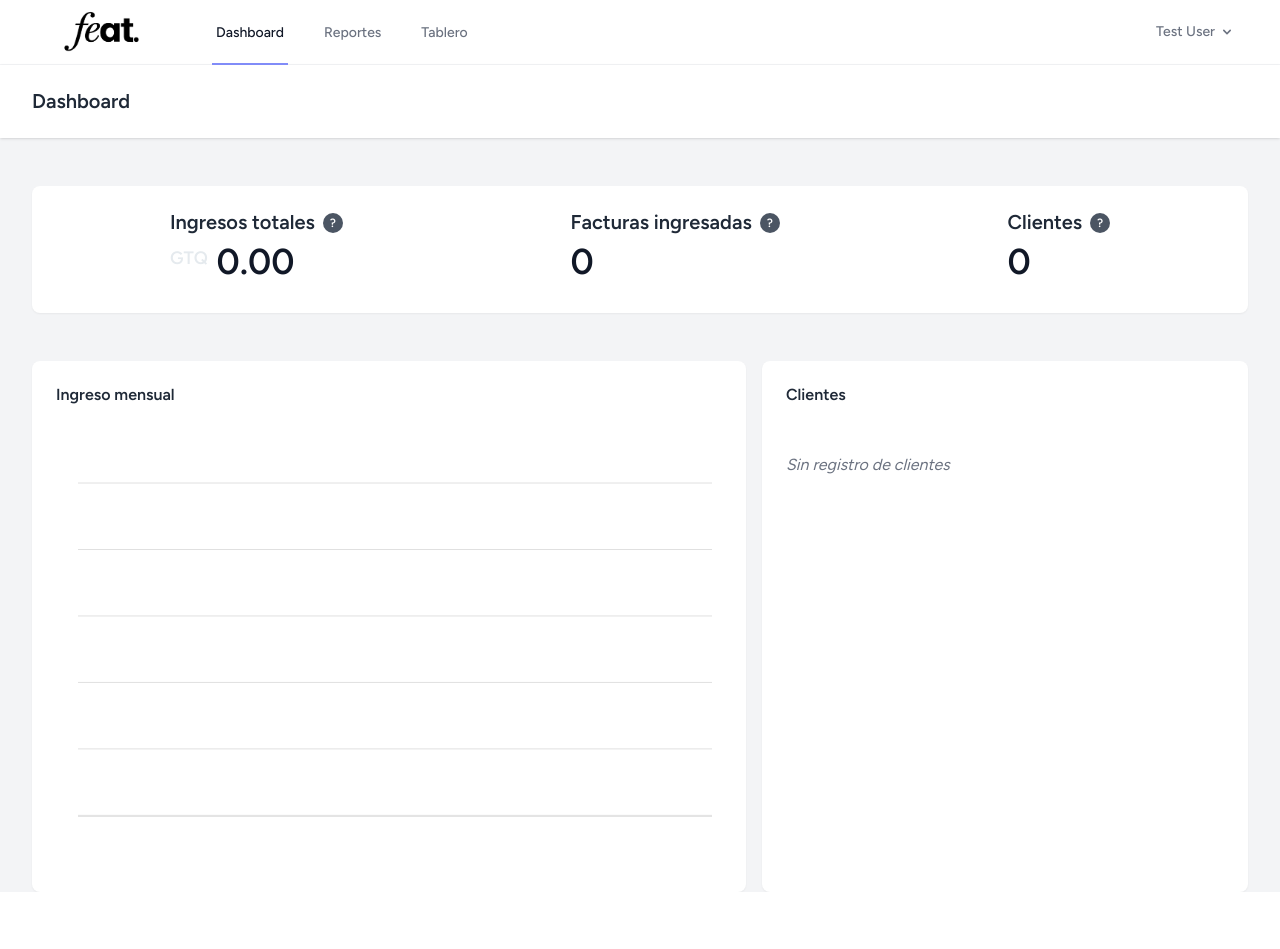
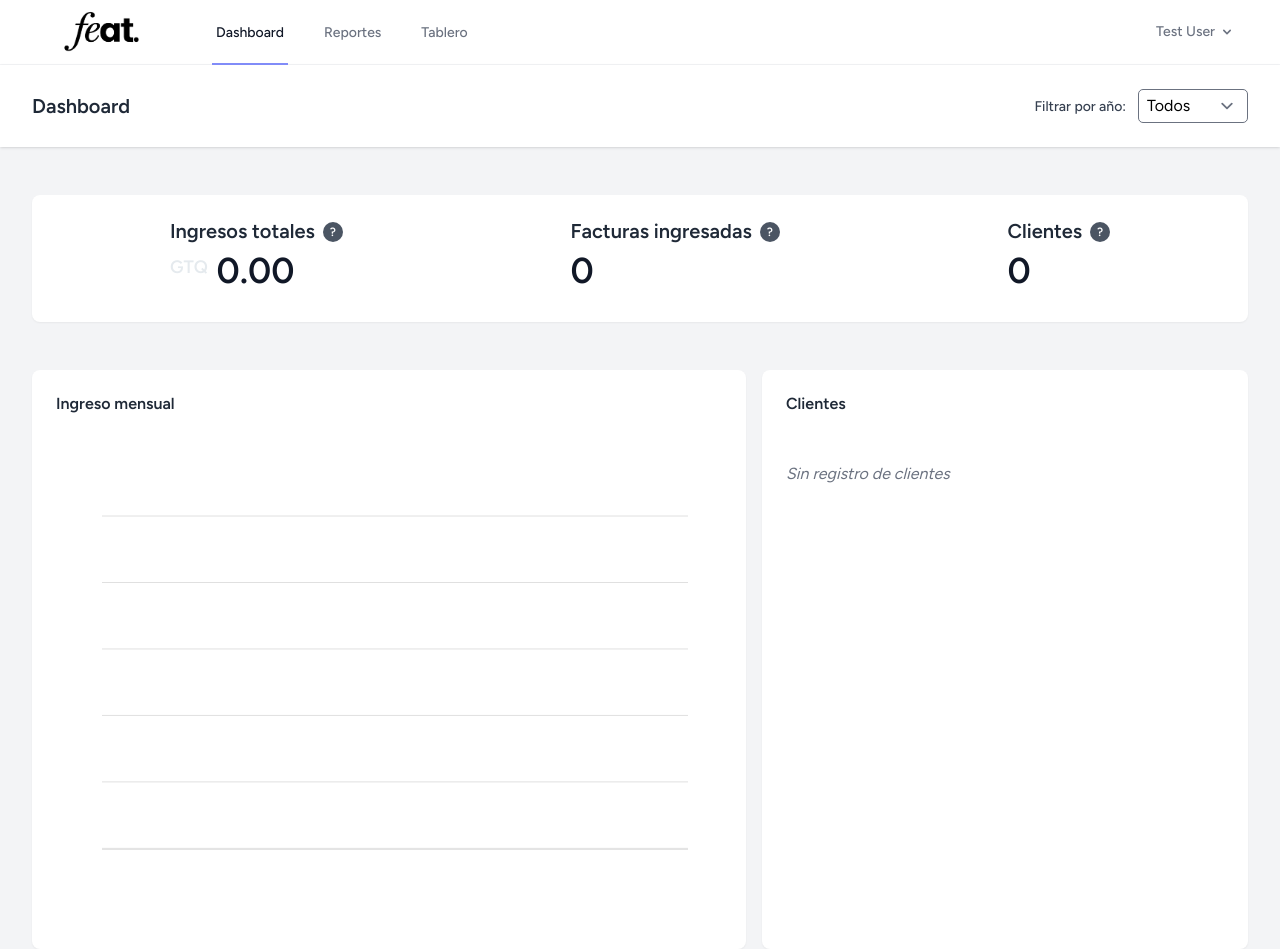
Before and after one commit to Noise013/makitha, a Laravel app: page /dashboard in a window 1280 px wide. Before the commit the page ends 892 px from the top, so only its background shows below. Run offline with Laravel 12, Linux system fonts and the light colour scheme; a user stored in the database is signed in; data comes from the database, SQL or seed files in the repository; data that the repository does not hold is empty; style sheets or scripts are compiled from the project's sources; some libraries are stand-ins or nearby versions.

Commit message:
Corrección filtro de gráficos

```diff
--- a/app/Http/Controllers/DashboardController.php
+++ b/app/Http/Controllers/DashboardController.php
@@ -5,23 +5,33 @@ namespace App\Http\Controllers;
 use Illuminate\Http\Request;
 use App\Models\Dashboard;
 use Illuminate\Support\Facades\DB;
-use Illuminate\Support\Carbon;
 
 class DashboardController extends Controller
 {
-    public function index()
+    public function index(Request $request)
     {
-        $totalImporte = Dashboard::sum('importe');
-        $totalFilas = Dashboard::count();
+        $year = $request->input('year', 'all');
 
-        // Columnas que contienen nombres de clientes
+        $aniosDisponibles = Dashboard::selectRaw('YEAR(fecha) as year')
+            ->distinct()
+            ->orderBy('year', 'desc')
+            ->pluck('year');
+
+        $baseQuery = Dashboard::query();
+
+        if ($year !== 'all') {
+            $baseQuery->whereYear('fecha', $year);
+        }
+
+        $totalImporte = (clone $baseQuery)->sum('importe');
+        $totalFilas = (clone $baseQuery)->count();
+
         $columnasClientes = ['feat_business', 'big_brothers', 'g_and_a', 'corporativo'];
 
-        // Obtener clientes únicos
         $clientes = collect();
         foreach ($columnasClientes as $columna) {
             $clientes = $clientes->merge(
-                Dashboard::whereNotNull($columna)
+                (clone $baseQuery)->whereNotNull($columna)
                     ->pluck($columna)
                     ->map(function ($valor) {
                         return trim(explode('-', $valor)[1] ?? '');
@@ -30,10 +40,10 @@ class DashboardController extends Controller
         }
         $clientesUnicos = $clientes->unique()->values();
 
-        // Sumar importes por cliente
         $clientesImportes = [];
         foreach ($columnasClientes as $columna) {
-            $datos = Dashboard::select(
+            $datos = (clone $baseQuery)
+                ->select(
                     DB::raw("TRIM(SUBSTRING_INDEX($columna, '-', -1)) as cliente"),
                     DB::raw("SUM(importe) as total")
                 )
@@ -47,40 +57,79 @@ class DashboardController extends Controller
             }
         }
 
-        // Obtener ingresos totales por mes (sin agrupar por cliente)
-        $ingresosPorMes = Dashboard::select(
-                DB::raw("DATE_FORMAT(fecha, '%Y-%m') as mes"),
-                DB::raw("SUM(importe) as total")
-            )
-            ->groupBy('mes')
-            ->orderBy('mes')
-            ->get();
-
-        // Traducir meses a español
+        // Traducción de meses
         $mesesTraducidos = [
-            '01' => 'Enero',
-            '02' => 'Febrero',
-            '03' => 'Marzo',
-            '04' => 'Abril',
-            '05' => 'Mayo',
-            '06' => 'Junio',
-            '07' => 'Julio',
-            '08' => 'Agosto',
-            '09' => 'Septiembre',
-            '10' => 'Octubre',
-            '11' => 'Noviembre',
-            '12' => 'Diciembre',
+            '01' => 'Enero', '02' => 'Febrero', '03' => 'Marzo',
+            '04' => 'Abril', '05' => 'Mayo', '06' => 'Junio',
+            '07' => 'Julio', '08' => 'Agosto', '09' => 'Septiembre',
+            '10' => 'Octubre', '11' => 'Noviembre', '12' => 'Diciembre',
         ];
 
         $meses = [];
-        $importes = [];
+$importes = [];
 
-        foreach ($ingresosPorMes as $registro) {
-            $partes = explode('-', $registro->mes); // [año, mes]
-            $nombreMes = $mesesTraducidos[$partes[1]] ?? $registro->mes;
-            $meses[] = $nombreMes;
-            $importes[] = round($registro->total, 2);
+if ($year === 'all') {
+    $resultados = Dashboard::select(
+            DB::raw("YEAR(fecha) as anio"),
+            DB::raw("MONTH(fecha) as mes"),
+            DB::raw("SUM(importe) as total")
+        )
+        ->groupBy('anio', 'mes')
+        ->orderBy('anio')
+        ->orderBy('mes')
+        ->get();
+
+    $datosPorAnio = [];
+    $mesesNumericos = [];
+
+    foreach ($resultados as $fila) {
+        $anio = $fila->anio;
+        $mes = str_pad($fila->mes, 2, '0', STR_PAD_LEFT);
+        $nombreMes = $mesesTraducidos[$mes];
+
+        $datosPorAnio[$anio][$nombreMes] = round($fila->total, 2);
+        $mesesNumericos[$mes] = $nombreMes; // evita duplicados
+    }
+
+    // Solo usamos los meses que tienen datos (y comunes si es necesario)
+    ksort($mesesNumericos);
+    $meses = array_values($mesesNumericos);
+
+    foreach ($datosPorAnio as $anio => $datosMes) {
+        $serie = [];
+        foreach ($meses as $mes) {
+            $serie[] = $datosMes[$mes] ?? 0;
         }
+        $importes[] = [
+            'name' => $anio,
+            'data' => $serie
+        ];
+    }
+
+} else {
+    $resultados = Dashboard::select(
+            DB::raw("MONTH(fecha) as mes"),
+            DB::raw("SUM(importe) as total")
+        )
+        ->whereYear('fecha', $year)
+        ->groupBy('mes')
+        ->orderBy('mes')
+        ->get();
+
+    $serie = [];
+    foreach ($resultados as $fila) {
+        $mes = str_pad($fila->mes, 2, '0', STR_PAD_LEFT);
+        $nombreMes = $mesesTraducidos[$mes];
+
+        $meses[] = $nombreMes;
+        $serie[] = round($fila->total, 2);
+    }
+
+    $importes[] = [
+        'name' => $year,
+        'data' => $serie
+    ];
+}
 
         return view('dashboard', compact(
             'totalImporte',
@@ -88,7 +137,9 @@ class DashboardController extends Controller
             'clientesUnicos',
             'clientesImportes',
             'meses',
-            'importes'
+            'importes',
+            'aniosDisponibles',
+            'year',
         ));
     }
 }
--- a/resources/css/all.css
+++ b/resources/css/all.css
@@ -31,3 +31,26 @@
 .clientes-body {
     height: 100%;
 }
+.btnPrimary {
+    font-size: 0.75rem;
+    text-transform: uppercase;
+    letter-spacing: 0.1em;
+    font-weight: 600;
+    color: #fff;
+    background: #1f2938;
+    padding: 10px 20px;
+    border-radius: 5px;
+}
+.listRep{
+    cursor: pointer;
+}
+.listRep a {
+    color: #1f2938;
+    font-weight: 600;
+    text-transform: uppercase;
+}
+.yearFilter {
+    width: 110px;
+    border-radius: 5px;
+    cursor: pointer;
+}
--- a/resources/views/dashboard.blade.php
+++ b/resources/views/dashboard.blade.php
@@ -1,8 +1,22 @@
 <x-app-layout>
     <x-slot name="header">
+        <div class="flex justify-between items-center">
             <h2 class="font-semibold text-xl text-gray-800 leading-tight">
                 {{ __('Dashboard') }}
             </h2>
+
+            <div class="filtroByYear">
+                <form method="GET" action="{{ route('dashboard') }}" class="mb-0">
+                    <label for="year" class="mr-2 text-sm font-medium text-gray-700">Filtrar por año:</label>
+                    <select name="year" id="year" class="yearFilter border rounded px-2 py-1" onchange="this.form.submit()">
+                        <option value="all" {{ $year === 'all' || !$year ? 'selected' : '' }}>Todos</option>
+                        @foreach ($aniosDisponibles as $año)
+                            <option value="{{ $año }}" {{ $year == $año ? 'selected' : '' }}>{{ $año }}</option>
+                        @endforeach
+                    </select>
+                </form>
+            </div>
+        </div>
     </x-slot>
 
     <div class="py-12">
@@ -13,12 +27,14 @@
                         <div class="slot-info">
                             <h2 class="font-semibold text-xl text-gray-800 leading-tight flex items-center gap-2 relative">
                                 Ingresos totales
-                                <div class="relative group cursor-pointer">
-                                    <span class="text-white bg-gray-600 rounded-full w-5 h-5 flex items-center justify-center text-xs font-bold">?</span>
-                                    <div class="absolute bottom-full left-1/2 -translate-x-1/2 mb-2 w-72 bg-white text-gray-700 text-sm p-3 rounded-md shadow-md opacity-0 group-hover:opacity-100 transition-opacity z-10">
-                                        El total de ingresos representa la sumatoria de todas las facturas ingresadas en todos los archivos subidos desde el inicio de los tiempos.
+                                <div class="relative cursor-pointer">
+                                    <span class="group text-white bg-gray-600 rounded-full w-5 h-5 flex items-center justify-center text-xs font-bold">
+                                        ?
+                                        <div class="absolute bottom-full left-1/2 -translate-x-1/2 mb-2 w-72 bg-white text-gray-700 text-sm p-3 rounded-md shadow-md opacity-0 group-hover:opacity-100 transition-opacity z-10 pointer-events-none">
+                                            El total de ingresos representa la sumatoria de todas las facturas ingresadas en todos los archivos subidos desde el inicio del año fiscal seleccionado o la sumatoria total de todos los años registrados.
                                             <div class="absolute top-full left-1/2 -translate-x-1/2 w-3 h-3 bg-white rotate-45 arrow-tooltip"></div>
                                         </div>
+                                    </span>
                                 </div>
                             </h2>
                             <h1>
@@ -29,12 +45,14 @@
                         <div class="slot-info">
                             <h2 class="font-semibold text-xl text-gray-800 leading-tight flex items-center gap-2">
                                 Facturas ingresadas
-                                <div class="relative group cursor-pointer">
-                                    <span class="text-white bg-gray-600 rounded-full w-5 h-5 flex items-center justify-center text-xs font-bold">?</span>
-                                    <div class="absolute bottom-full left-1/2 -translate-x-1/2 mb-2 w-72 bg-white text-gray-700 text-sm p-3 rounded-md shadow-md opacity-0 group-hover:opacity-100 transition-opacity z-10">
-                                        El total de las facturas ingresadas representa la sumatoria de todas las facturas ingresadas en todos los archivos desde el inicio de los tiempos.
+                                <div class="relative cursor-pointer">
+                                    <span class="group text-white bg-gray-600 rounded-full w-5 h-5 flex items-center justify-center text-xs font-bold">
+                                        ?
+                                        <div class="absolute bottom-full left-1/2 -translate-x-1/2 mb-2 w-72 bg-white text-gray-700 text-sm p-3 rounded-md shadow-md opacity-0 group-hover:opacity-100 transition-opacity z-10 pointer-events-none">
+                                            El total de las facturas ingresadas representa la sumatoria de todas las facturas ingresadas desde el inicio del año fiscal seleccionado o la sumatoria total de todos los años registrados.
                                             <div class="absolute top-full left-1/2 -translate-x-1/2 w-3 h-3 bg-white rotate-45 arrow-tooltip"></div>
                                         </div>
+                                    </span>
                                 </div>
                             </h2>
                             <h1>{{ number_format($totalFilas) }}</h1>
@@ -42,12 +60,14 @@
                         <div class="slot-info">
                             <h2 class="font-semibold text-xl text-gray-800 leading-tight flex items-center gap-2">
                                 Clientes
-                                <div class="relative group cursor-pointer">
-                                    <span class="text-white bg-gray-600 rounded-full w-5 h-5 flex items-center justify-center text-xs font-bold">?</span>
-                                    <div class="absolute bottom-full left-1/2 -translate-x-1/2 mb-2 w-72 bg-white text-gray-700 text-sm p-3 rounded-md shadow-md opacity-0 group-hover:opacity-100 transition-opacity z-10">
-                                        El total de los clientes se calcula según los registros de todos los archivos ingresados desde el inicio de los tiempos.
+                                <div class="relative cursor-pointer">
+                                    <span class="group text-white bg-gray-600 rounded-full w-5 h-5 flex items-center justify-center text-xs font-bold">
+                                        ?
+                                        <div class="absolute bottom-full left-1/2 -translate-x-1/2 mb-2 w-72 bg-white text-gray-700 text-sm p-3 rounded-md shadow-md opacity-0 group-hover:opacity-100 transition-opacity z-10 pointer-events-none">
+                                            El total de los clientes se calcula según los registros de todos los archivos ingresados desde el inicio del año fiscal seleccionado o la sumatoria total de todos los años registrados.
                                             <div class="absolute top-full left-1/2 -translate-x-1/2 w-3 h-3 bg-white rotate-45 arrow-tooltip"></div>
                                         </div>
+                                    </span>
                                 </div>
                             </h2>
                             <h1>{{ count($clientesImportes) }}</h1>
@@ -65,6 +85,9 @@
                     <h1 class="font-semibold text-l text-gray-800 leading-tight">Ingreso mensual</h1>
                 </div>
                 <div class="p-6">
+                    <div class="p-6">
+                        <div id="chart" class="w-full"></div>
+                    </div>
                     <div id="chart" class="w-full"></div>
                 </div>
             </div>
@@ -131,10 +154,7 @@
                     show: false
                 }
             },
-            series: [{
-                name: "Ingresos mensuales",
-                data: @json($importes)
-            }],
+            series: @json($importes), // ← quitada la coma extra
             tooltip: {
                 y: {
                     formatter: function (value) {
```
Also changed, not shown: resources/views/crear.blade.php (+6 -3 lines). Lines whose indentation alone changed are shown as unchanged.
